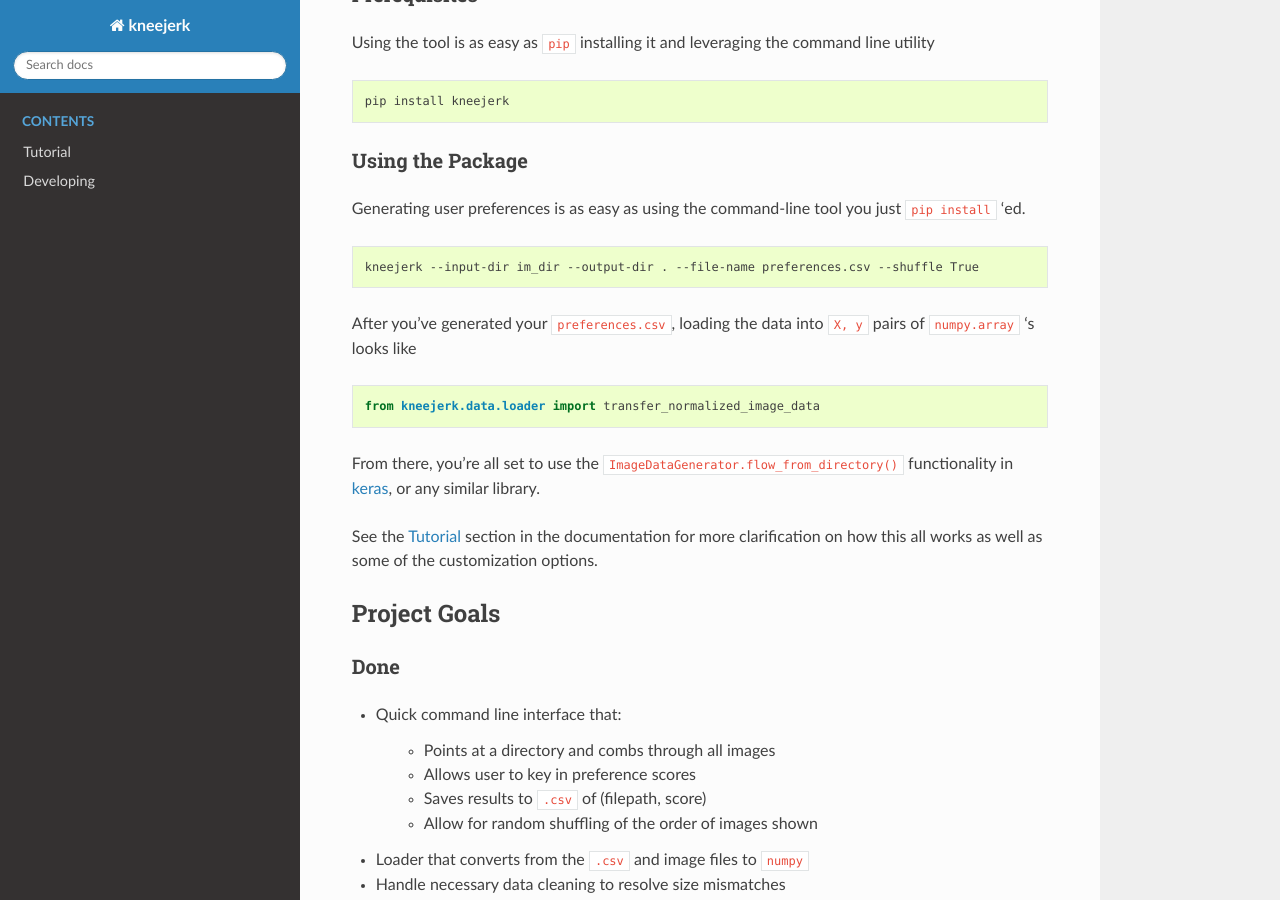
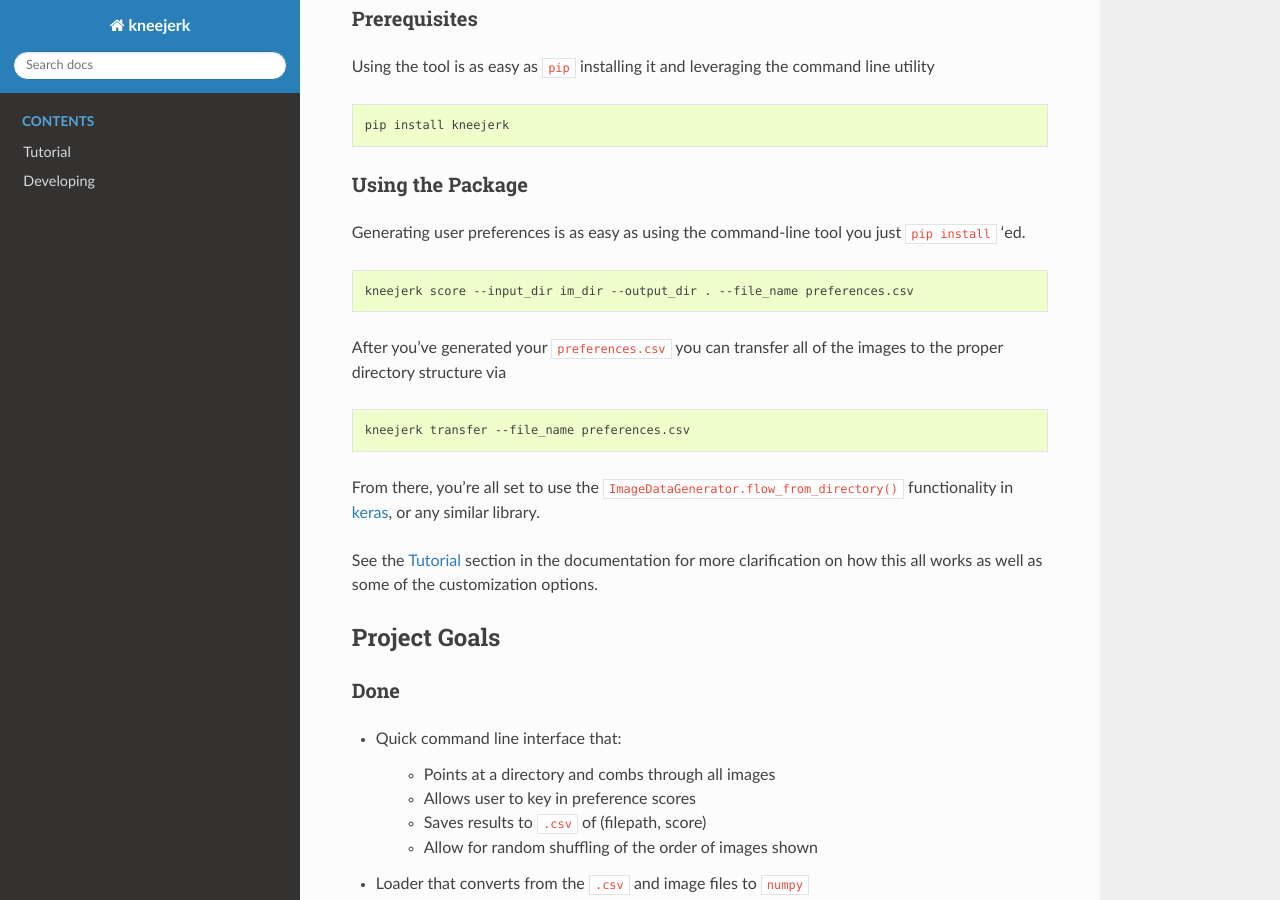
Before and after one commit to NapsterInBlue/kneejerk, a Sphinx documentation site: the page built from docs/index.rst, in a window 1280 px wide and 900 px high, scrolled down 1121 px. Built offline with Sphinx 7.4.7 and the Read the Docs theme 2.0.0, drawn with Linux system fonts in a browser that asks for light colours; some of the changed text lies outside the part shown.

```diff
--- a/README.rst
+++ b/README.rst
@@ -38,13 +38,14 @@ Generating user preferences is as easy as using the command-line tool you just `
 
 .. code:: none
 
-     kneejerk --input-dir im_dir --output-dir . --file-name preferences.csv --shuffle True
+     kneejerk score --input_dir im_dir --output_dir . --file_name preferences.csv
 
-After you've generated your ``preferences.csv``, loading the data into ``X, y`` pairs of ``numpy.array`` 's looks like
+After you've generated your ``preferences.csv`` you can transfer all of the images to the proper directory structure via
 
-.. code:: python
+.. code:: none
 
-    from kneejerk.data.loader import transfer_normalized_image_data
+    kneejerk transfer --file_name preferences.csv
+
 
 From there, you're all set to use the ``ImageDataGenerator.flow_from_directory()`` functionality in `keras <https://keras.io/preprocessing/image/>`_, or any similar library.
 
--- a/docs/index.rst
+++ b/docs/index.rst
@@ -1,7 +1,7 @@
 kneejerk
 ==========================
 
-A package for labelling image data with your quick, kneejerk reactions.
+A package for scoring image data with your quick, kneejerk reactions, then organizing them for ingestion to Data Science pipelines
 
 
 .. toctree::
```
Also changed, not shown: docs/tutorial.rst (+9 -7 lines).
